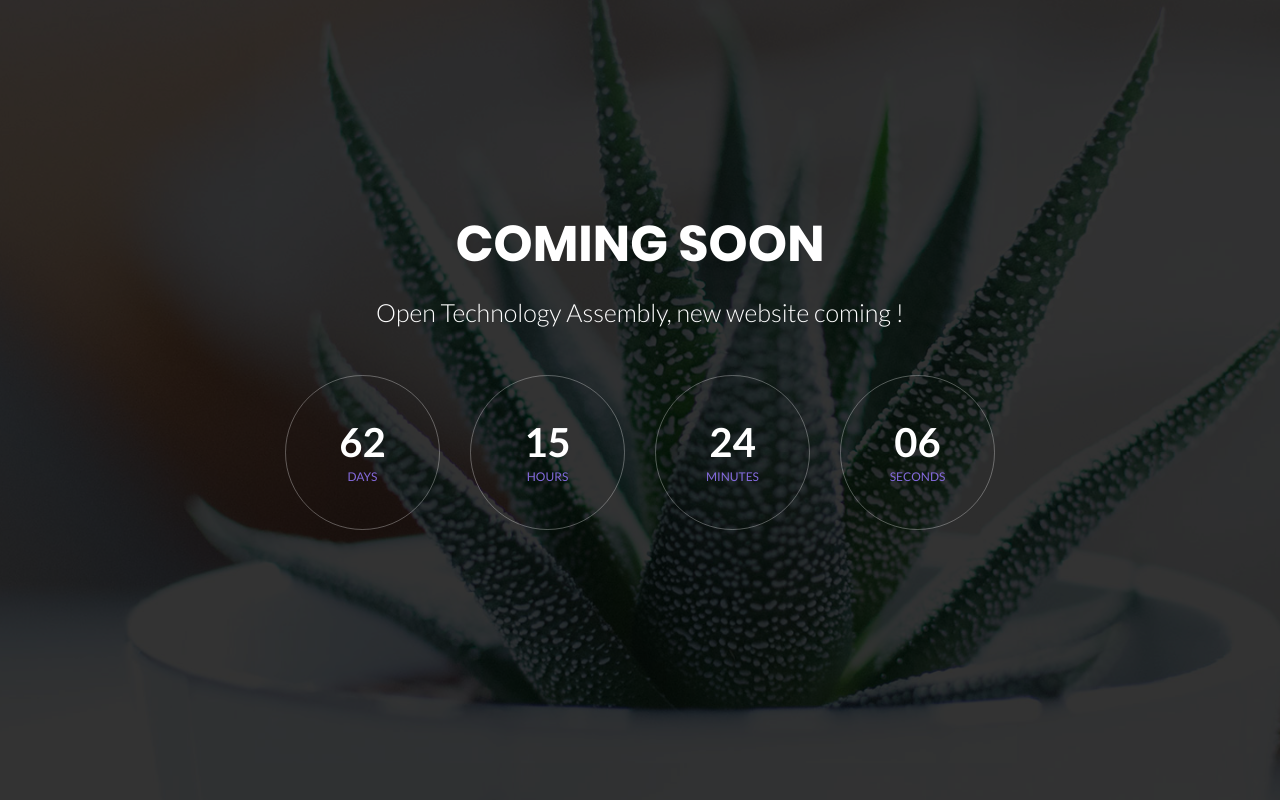
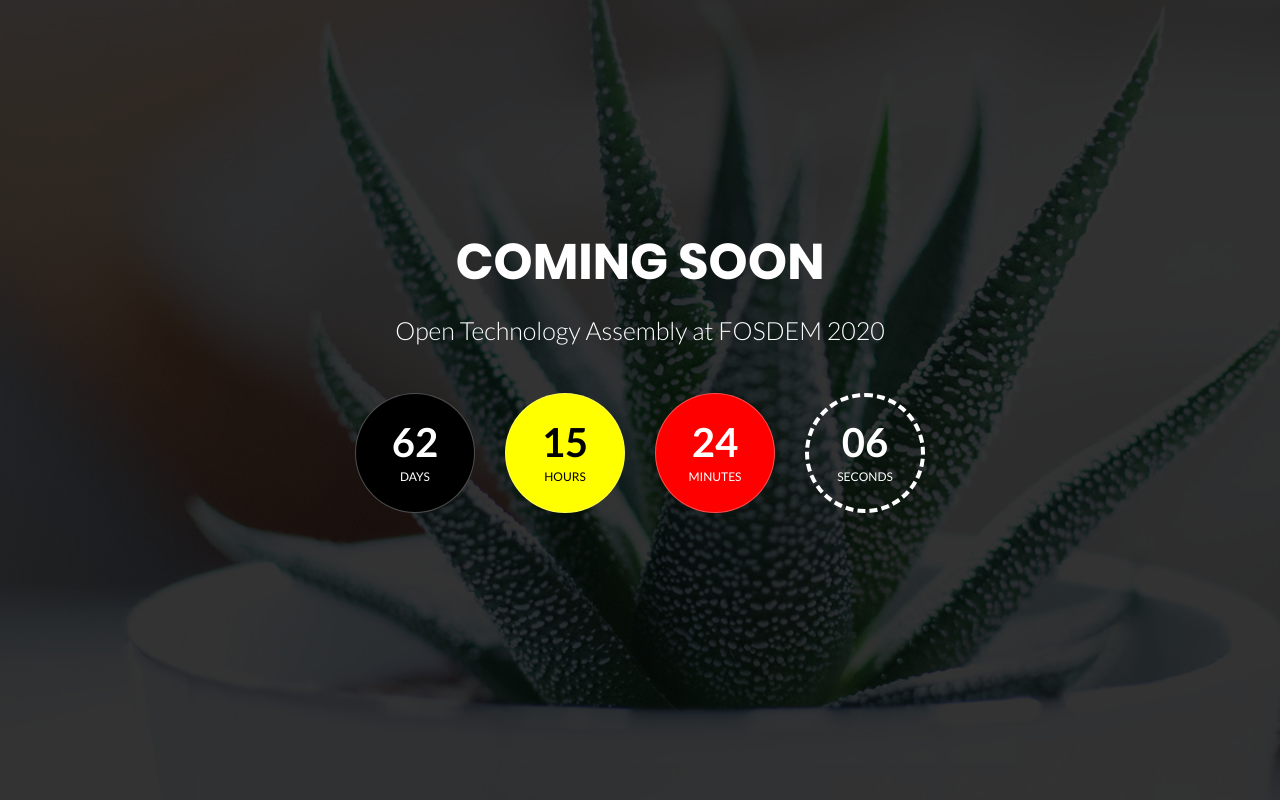
Before and after one commit to ota-be/www.ota.be, a plain HTML site: page index.html in a window 1280 px wide. Drawn offline with Linux system fonts and the light colour scheme.

Commit message:
Added colors and dynamic scaling

```diff
--- a/css/main.css
+++ b/css/main.css
@@ -205,7 +205,7 @@ Primary use:
 /*---------------------------------------------*/
 .s2-txt1 {
   font-family: Lato-Regular;
-  font-size: 12px;
+  font-size: 1.5vmin;
   line-height: 1;
   color: #846add;
   text-transform: uppercase;
@@ -260,7 +260,7 @@ Primary use:
 /*---------------------------------------------*/
 .l2-txt1 {
   font-family: Lato-Bold;
-  font-size: 40px;
+  font-size: 5vmin;
   line-height: 1;
   color: #fff;
 }
@@ -277,8 +277,8 @@ Primary use:
 }
 
 .size2 {
-  width: 155px;
-  height: 155px;
+  width: 15vmin;
+  height: 15vmin;
 }
 
 .size3 {
@@ -522,3 +522,35 @@ Primary use:
   /*---------------------------------------------*/
 
 }
+
+.red {
+	background-color: red;
+}
+
+.red * {
+	color: white !important;
+}
+
+.yellow {
+	background-color: yellow;
+}
+
+.yellow * {
+	color: black !important;
+}
+
+.black {
+	background-color: black;
+}
+
+.black * {
+	color: white !important;
+}
+
+.white {
+	border: 4px dashed white;
+}
+
+.white * {
+	color: white !important;
+}
--- a/index.html
+++ b/index.html
@@ -36,26 +36,26 @@
 			</h3>
 
 			<p class="m2-txt1 txt-center p-b-48">
-				Open Technology Assembly, new website coming !
+				Open Technology Assembly at FOSDEM 2020
 			</p>
 
 			<div class="flex-w flex-c-m cd100 p-b-33">
-				<div class="flex-col-c-m size2 bor1 m-l-15 m-r-15 m-b-20">
+				<div class="flex-col-c-m size2 bor1 m-l-15 m-r-15 m-b-20 black">
 					<span class="l2-txt1 p-b-9 days">35</span>
 					<span class="s2-txt1">Days</span>
 				</div>
 
-				<div class="flex-col-c-m size2 bor1 m-l-15 m-r-15 m-b-20">
+				<div class="flex-col-c-m size2 bor1 m-l-15 m-r-15 m-b-20 yellow">
 					<span class="l2-txt1 p-b-9 hours">17</span>
 					<span class="s2-txt1">Hours</span>
 				</div>
 
-				<div class="flex-col-c-m size2 bor1 m-l-15 m-r-15 m-b-20">
+				<div class="flex-col-c-m size2 bor1 m-l-15 m-r-15 m-b-20 red">
 					<span class="l2-txt1 p-b-9 minutes">50</span>
 					<span class="s2-txt1">Minutes</span>
 				</div>
 
-				<div class="flex-col-c-m size2 bor1 m-l-15 m-r-15 m-b-20">
+				<div class="flex-col-c-m size2 bor1 m-l-15 m-r-15 m-b-20 white">
 					<span class="l2-txt1 p-b-9 seconds">39</span>
 					<span class="s2-txt1">Seconds</span>
 				</div>
```
